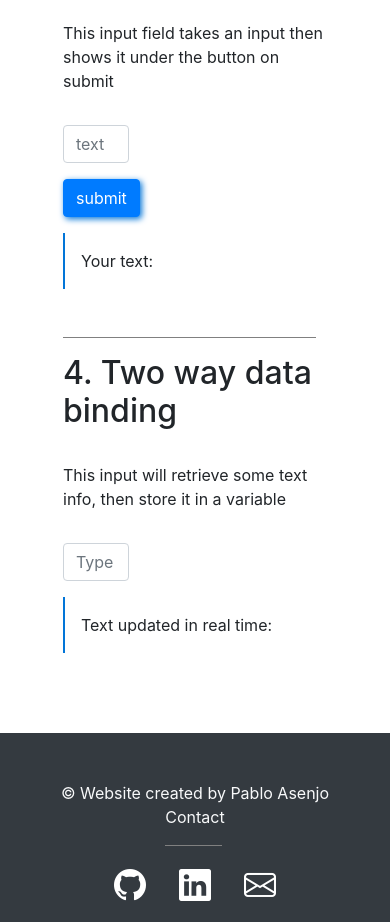
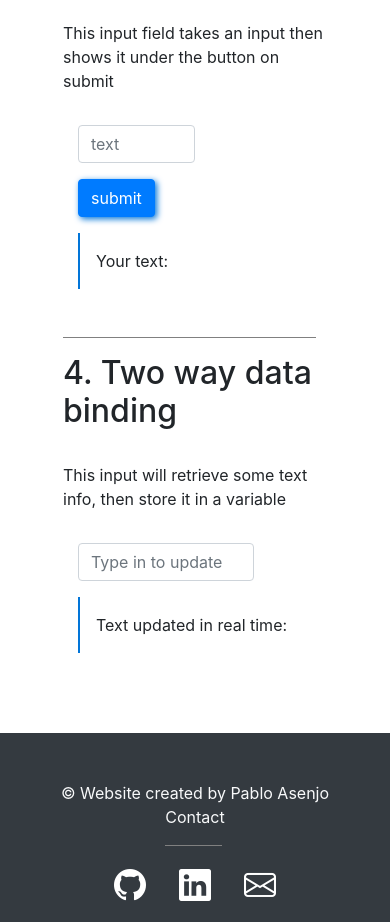
Before and after one commit to AsenjoPablo/angular-examples, an Angular app: page /data-binding in a window 390 px wide. Shown: the part 800-1722 px from the top of the page. Built offline with nearby package versions, Linux system fonts and the light colour scheme.

Commit message:
added form responsiveness

```diff
--- a/src/app/basics-review/data-binding/data-binding.component.html
+++ b/src/app/basics-review/data-binding/data-binding.component.html
@@ -31,11 +31,13 @@
       <p>
         This input field takes an input then shows it under the button on submit
       </p>
+      <div class="col-lg-6">
         <input
-        class="form-control w-25"
+          class="form-control w-50"
           type="text"
           placeholder="text"
           (input)="onUpdateText($event)"
+          maxlength="15"
         />
         <button
           class="btn btn-primary btn-sha-blue my-3"
@@ -49,6 +51,7 @@
         </p>
       </div>
     </div>
+  </div>
   <hr />
 
   <div class="row">
@@ -57,11 +60,13 @@
       <p>
         This input will retrieve some text info, then store it in a variable
       </p>
+      <div class="col-lg-6">
         <input
-        class="mb-3 form-control w-25"
+          class="mb-3 form-control w-75"
           type="text"
           placeholder="Type in to update"
           [(ngModel)]="twoWayText"
+          maxlength="15"
         />
         <p class="shadowblock">
           Text updated in real time:
@@ -70,3 +75,4 @@
       </div>
     </div>
   </div>
+</div>
```
Lines whose indentation alone changed are shown as unchanged.
